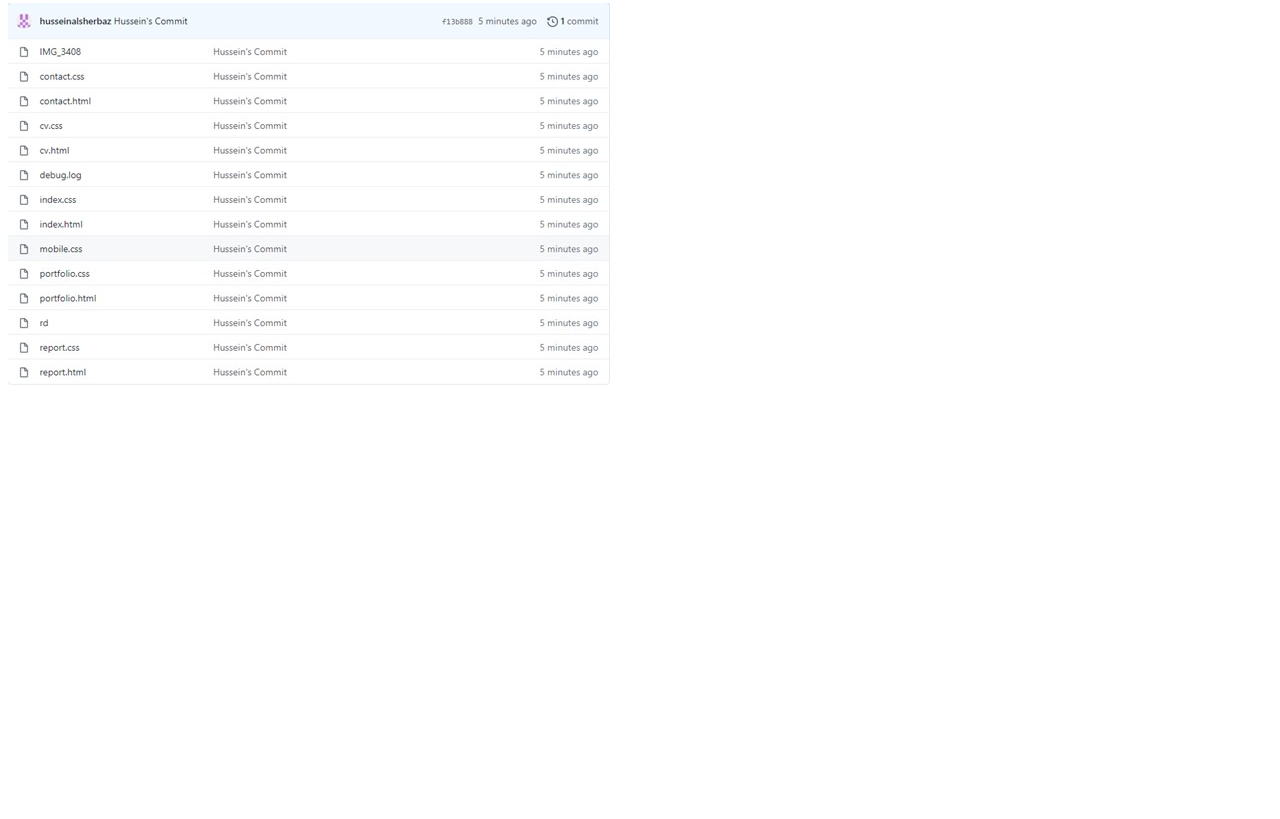
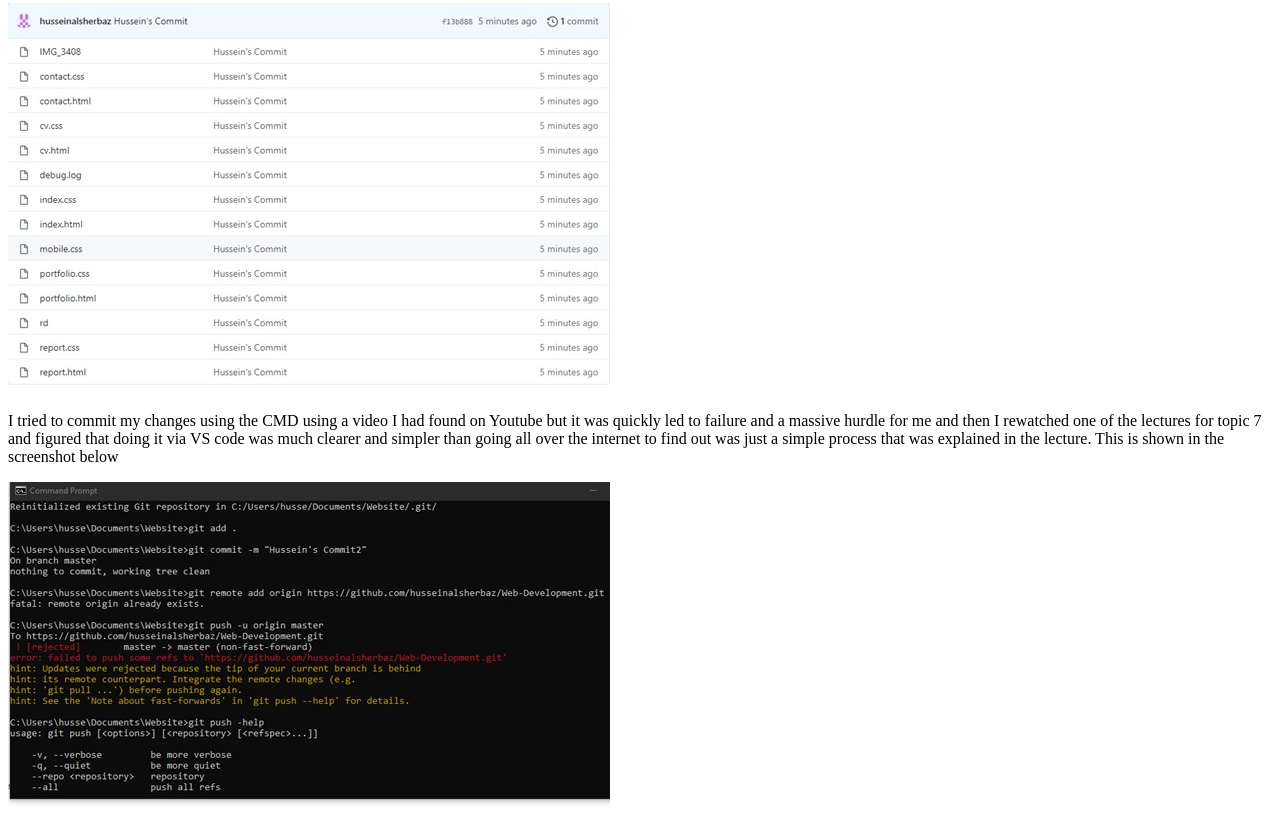
Before and after one commit to husseinalsherbaz/Website, a plain HTML site: page report.html in a window 1280 px wide. Shown: the part 1933-2752 px from the top of the page. Before the commit the page ends 2337 px from the top, so only its background shows below. Drawn offline with Linux system fonts and the light colour scheme.

Commit message:
New image to report

```diff
--- a/report.html
+++ b/report.html
@@ -59,3 +59,7 @@
             I opened the CMD and followed the instructions on the video and then it opened up github and I signed in and found that it worked. This is shown in the screenshot below.
         </p>
         <img src="Commit.jpg" >
+        <p>
+            I tried to commit my changes using the CMD using a video I had found on Youtube but it was quickly led to failure and a massive hurdle for me and then I rewatched one of the lectures for topic 7 and figured that doing it via VS code was much clearer and simpler than going all over the internet to find out was just a simple process that was explained in the lecture. This is shown in the screenshot below
+        </p>
+        <img src="CMD 2.jpg">
```
Also changed, not shown: CMD 2.jpg (added).
